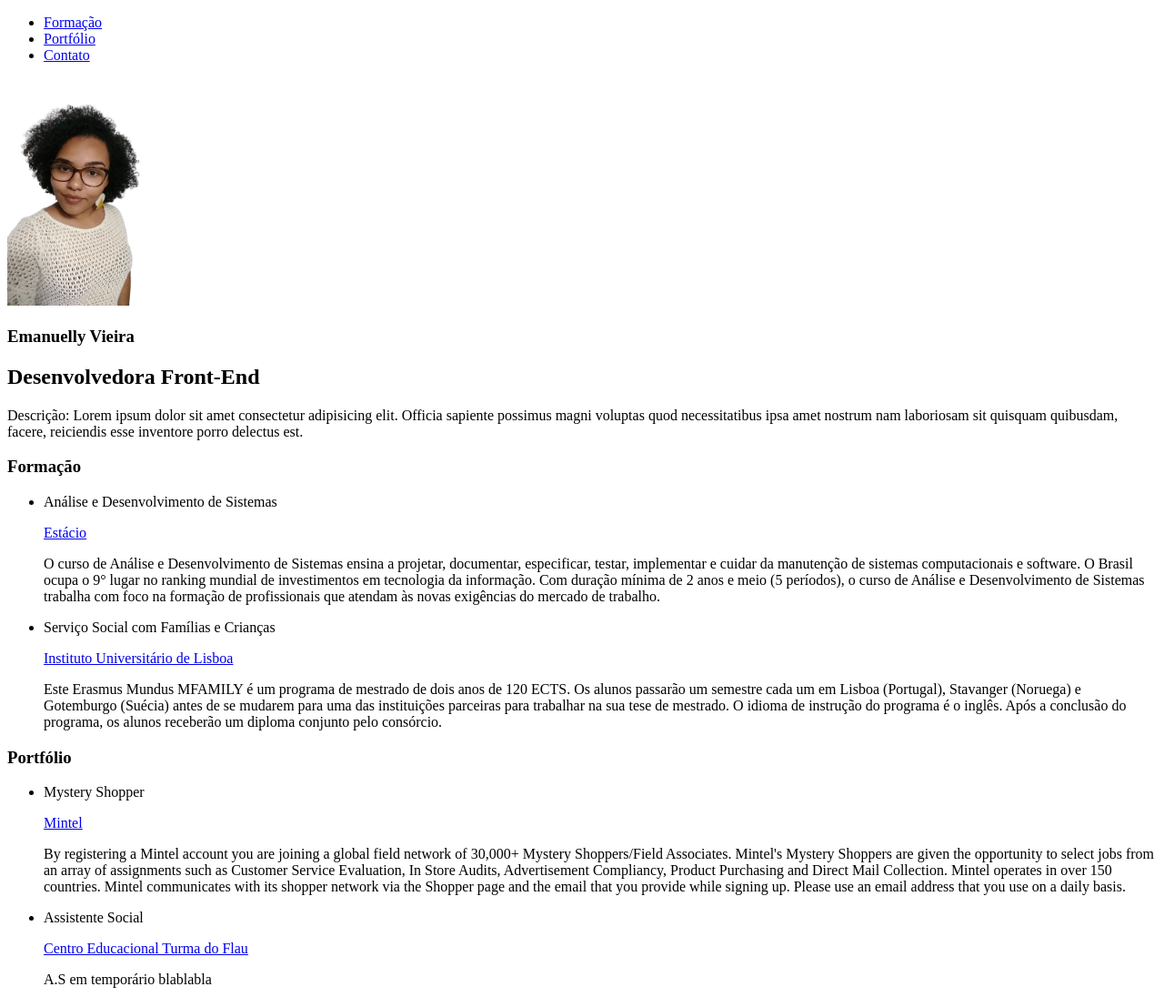
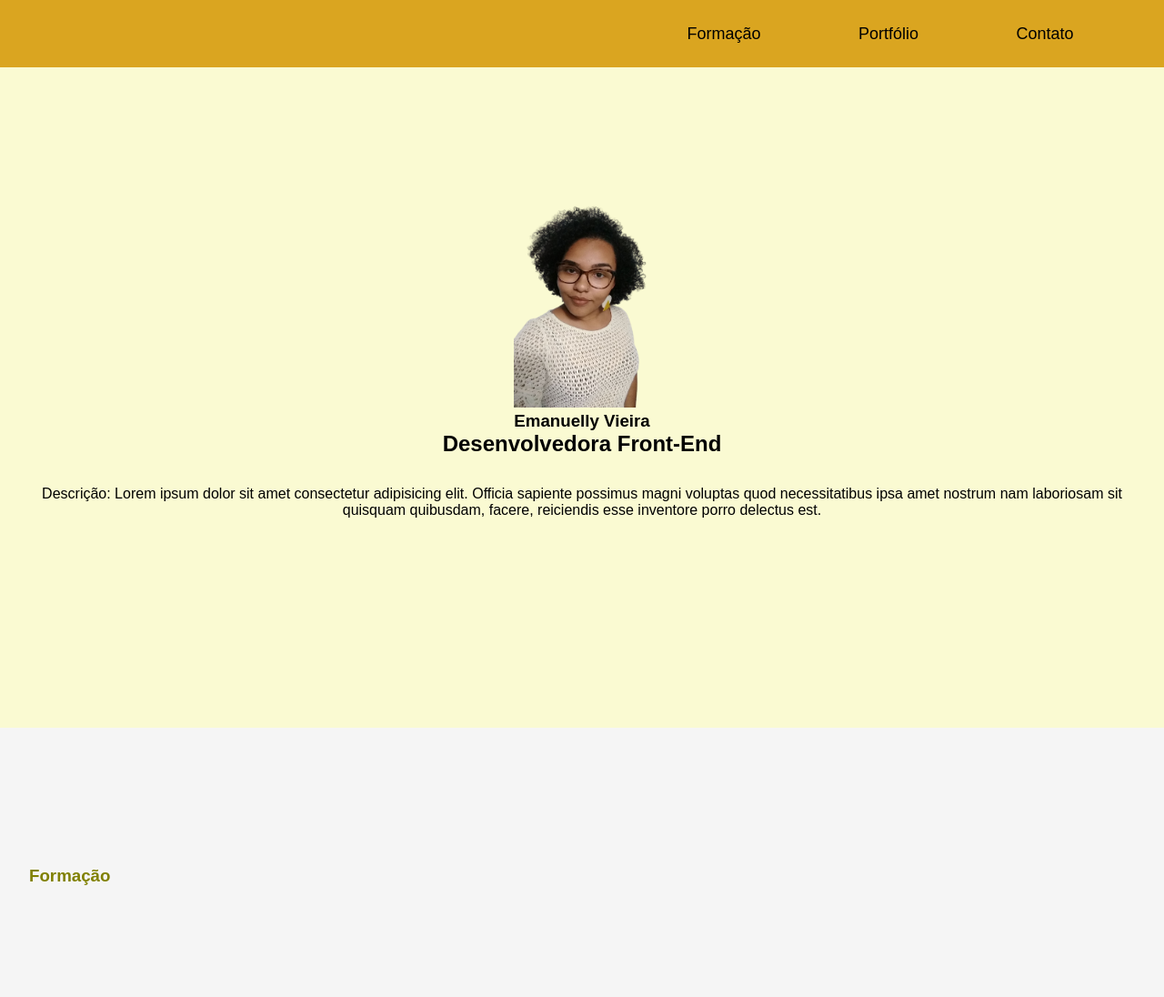
Before and after one commit to menuvieira/portfolio-emanuelly, a plain HTML site: page index.html in a window 1280 px wide. Shown: the top 1096 px of the page at 91% size. Drawn offline with Linux system fonts and the light colour scheme.

Commit message:
Att parte 2, CSS

```diff
--- a/index.html
+++ b/index.html
@@ -8,18 +8,20 @@
     <link rel="shortcut icon" href="img/foto-sem-fundo.png">
     <script src="https://use.fontawesome.com/releases/v5.15.3/js/all.js" data-auto-replace-svg= "nest"> </script>
     <link rel="stylesheet" href="https://cdnjs.cloudflare.com/ajax/libs/font-awesome/4.7.0/css/font-awesome.min.css">
+    <link rel="stylesheet" href="style.css">
     <title>Portfolio Emanuelly</title>
 
 </head>
 
 <body>
 
-    <header>
+    <header class="header-menu">
+
 
 
         <nav>
 
-            <ul>
+            <ul class="lista-menu">
                 <li>
                     <a href="#formacao">Formação</a>
                 </li>
@@ -40,9 +42,9 @@
 
 
     <main>
-        <section>
+        <section class="principal">
 
-            <article>
+            <article class="subcontainer-principal">
 
                 <div>
 
@@ -58,7 +60,7 @@
 
                 </div>
 
-                <div>
+                <div class="texto-1">
 
                    Descrição: Lorem ipsum dolor sit amet consectetur adipisicing elit. Officia sapiente possimus magni voluptas quod necessitatibus ipsa amet nostrum nam laboriosam sit quisquam quibusdam, facere, reiciendis esse inventore porro delectus est.
 
@@ -71,9 +73,9 @@
 
         </section>
 
-        <section>
+        <section class="principal-2">
 
-            <article id="formacao">
+            <article id="formacao" class="subcontainer-principal2">
 
                 <div>
 
@@ -81,7 +83,7 @@
 
                 </div>
 
-                <div>
+                <div class="lista-item">
 
                     <ul>
                         <li>
@@ -107,15 +109,15 @@
 
         </section>
 
-        <section>
+        <section class="principal3">
 
-            <article id="portfolio">
+            <article id="portfolio" class="subcontainer-principal3">
 
                 <div>
                     <h3>Portfólio</h3>
                 </div>
 
-                <div>
+                <div class="lista-item">
                     <ul>
 
                         <li>
--- a/style.css
+++ b/style.css
@@ -0,0 +1,135 @@
+* {
+    margin: 0;
+    padding: 0;
+    outline: 0;
+    box-sizing: 0;
+}
+
+body {
+    margin: 0;
+    font-family: Arial, Helvetica, sans-serif;
+
+}
+
+li {
+    list-style: none;
+
+}
+
+h3 {
+    color: olive;
+    text-align: start;
+    padding: 32px;
+
+}
+
+.header-menu {
+    background-color: goldenrod;
+    display: flex;
+    position: fixed;
+    width: 100%;
+    padding: 8px;
+    padding-top: 32px;
+    padding-bottom: 32px;
+    height: 10px;
+}
+
+.header-menu nav {
+
+    width: 100%;
+    display: flex;
+    justify-content: flex-end;
+
+}
+
+.lista-menu {
+
+    display: flex;
+    justify-content: space-evenly;
+    width: 50%;
+    list-style: none;
+    align-items: center;
+
+}
+
+.lista-menu li>a {
+    color: black;
+    font-size: 18px;
+    text-decoration: inherit;
+
+}
+
+.texto-1 {
+    padding: 32px;
+
+}
+
+.principal {
+    display: flex;
+    background-color: lightgoldenrodyellow;
+    height: 100vh;
+
+}
+
+.subcontainer-principal {
+    display: flex;
+    flex-direction: column;
+    justify-content: center;
+    align-items: center;
+    text-align: center;
+
+}
+
+.principal-2 {
+    display: flex;
+    background-color: whitesmoke;
+    height: 100vh;
+    width: 100%;
+
+
+}
+
+.subcontainer-principal2 {
+    display: flex;
+    flex-direction: column;
+    justify-content: space-evenly;
+
+}
+
+.subcontainer-principal2 li>a {
+    font-size: 18px;
+    text-decoration: inherit;
+
+}
+
+.lista-item {
+    padding: 32px;
+
+}
+
+.lista-item ul li {
+    margin-bottom: 52px;
+
+}
+
+.principal3 {
+    display: flex;
+    background-color: lightgoldenrodyellow;
+    width: 100%;
+    height: 100vh;
+
+}
+
+.subcontainer-principal3 {
+    display: flex;
+    flex-direction: column;
+    justify-content: space-evenly;
+
+
+}
+
+.subcontainer-principal3 li>a {
+    font-size: 18px;
+    text-decoration: inherit;
+
+}
```
